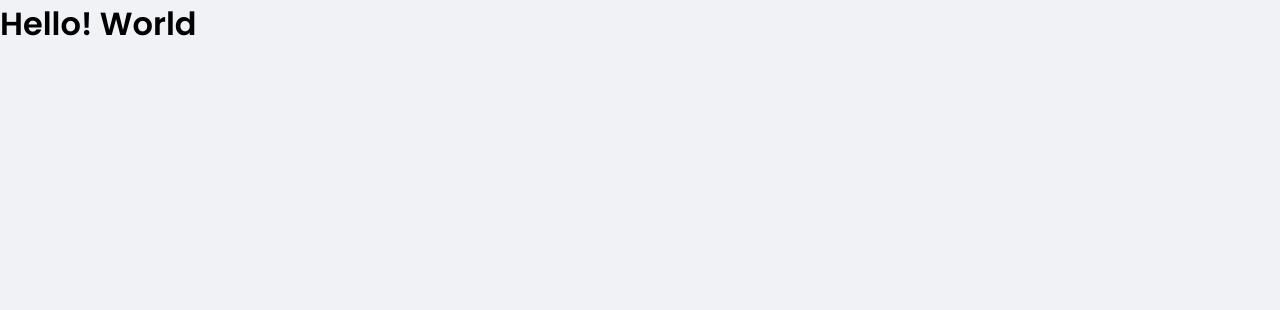
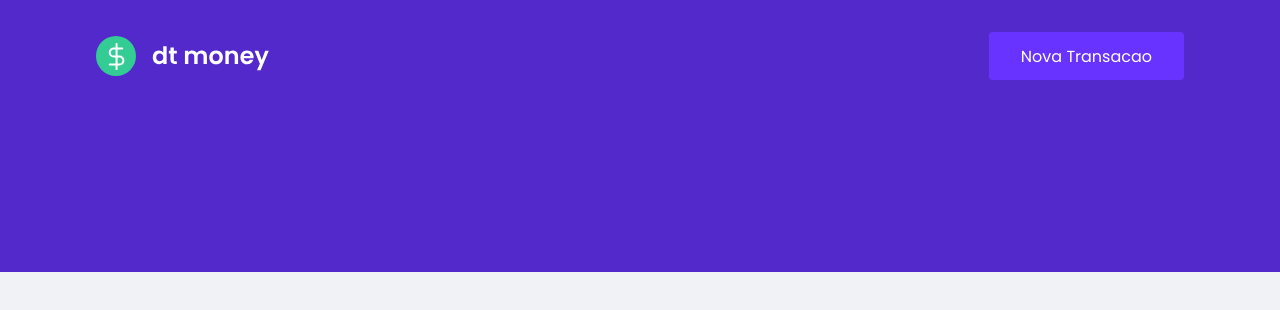
Before and after one commit to alimadeoliveiranatalia/dt_money, a React (Create React App) app: page / in a window 1280 px wide. Shown: the top 310 px of the page. Built offline with nearby package versions, Linux system fonts and the light colour scheme.

Commit message:
feat: Header completed

```diff
--- a/src/App.tsx
+++ b/src/App.tsx
@@ -1,10 +1,11 @@
+import { Header } from "./components/Header";
 import { GlobalStyle } from "./styles/global";
 
 export function App() {
   return (
-    <div className="App">
-      <h1>Hello! World</h1>
+    <>
+      <Header />
       <GlobalStyle />
-    </div>
+    </>
   );
 }
--- /dev/null
+++ b/src/components/Header/index.tsx
@@ -0,0 +1,15 @@
+import logoImg from "../../assets/logo.svg";
+import { Container, Content } from "./styles";
+
+export function Header() {
+    return (
+        <Container>
+            <Content>
+                <img src={ logoImg } alt="dt money" />
+                <button type="button">
+                    Nova Transacao
+                </button>
+            </Content>
+        </Container>
+    )
+}
--- /dev/null
+++ b/src/components/Header/styles.ts
@@ -0,0 +1,29 @@
+import styled from "styled-components";
+
+export const Container = styled.header`
+    background: var(--blue);
+`;
+
+export const Content = styled.div`
+    max-width: 1120px;
+    margin: 0 auto;
+    padding: 2rem 1rem 12rem;
+    display: flex;
+    align-items: center;
+    justify-content: space-between;
+
+    button {
+        font-size: 1rem;
+        color: #FFF;
+        background: var(--blue-light);
+        border: 0;
+        padding: 0 2rem;
+        border-radius: 0.25rem;
+        height: 3rem;
+        transition: filter 0.2s;
+
+        &:hover {
+            filter: brightness(0.9);
+        }
+    }
+`;
```
Also changed, not shown: src/assets/logo.svg (renamed from src/assets/Logo.svg).
